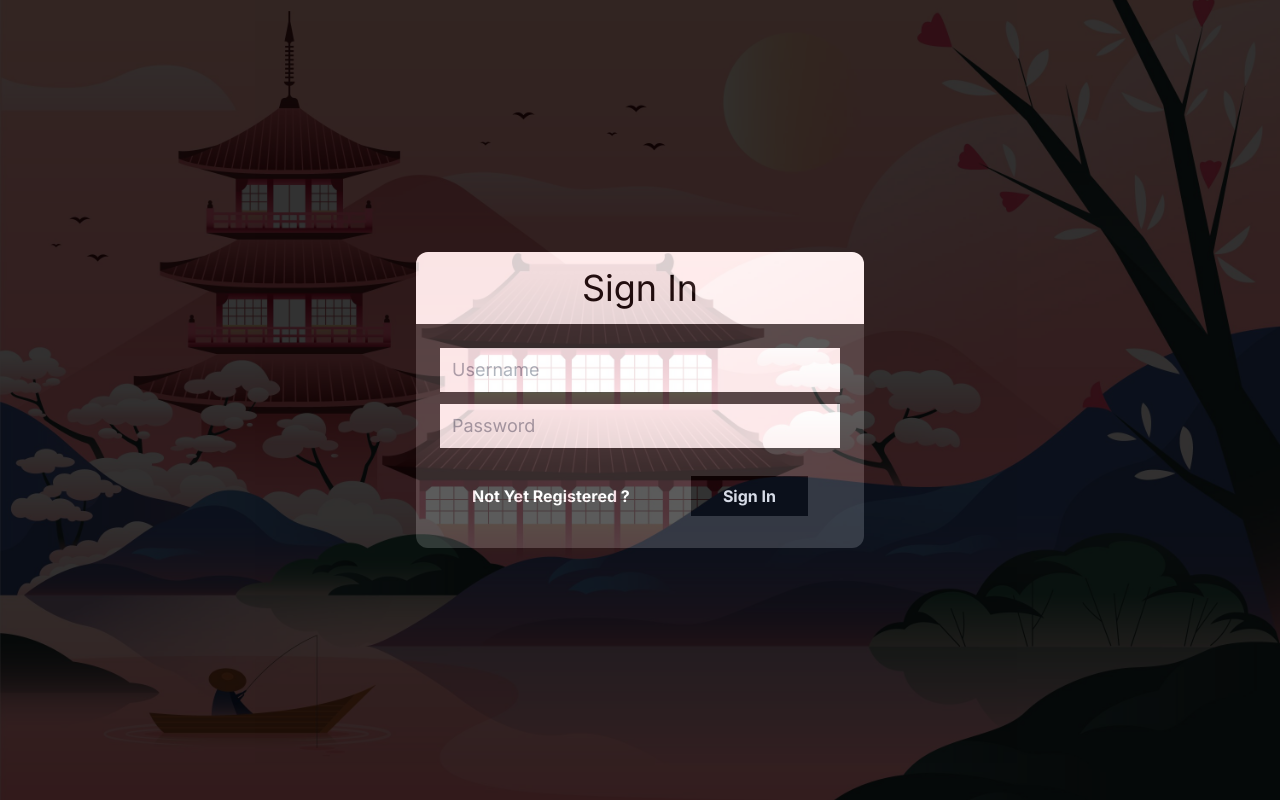
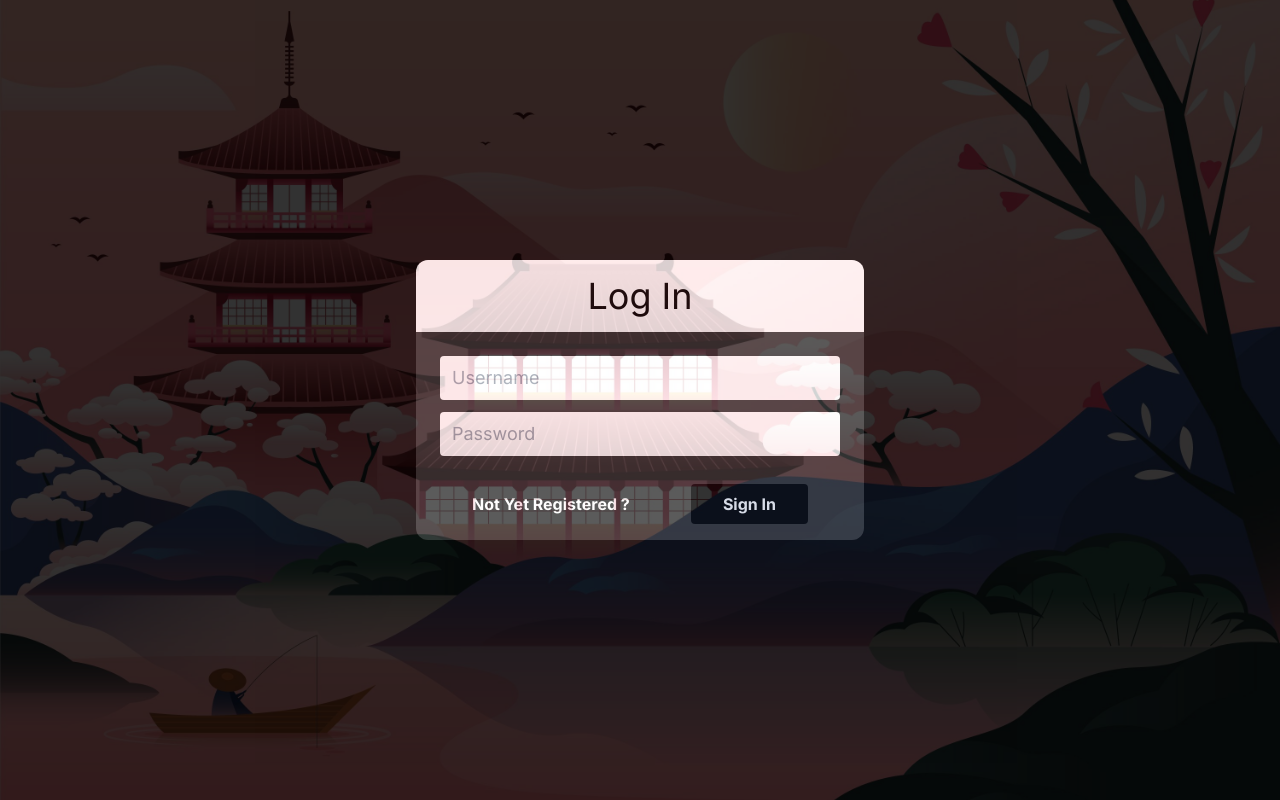
Before and after one commit to aswathyeg/next-js-experiment, a Next.js app: page /ui/login in a window 1280 px wide. Built offline with nearby package versions, Linux system fonts and the light colour scheme.

Commit message:
added sign up

```diff
--- a/app/ui/login/page.tsx
+++ b/app/ui/login/page.tsx
@@ -7,27 +7,29 @@ export default function LoginPage(){
             <div className="w-full h-screen flex justify-center items-center bg-black opacity-80">
                 <aside className="bg-white w-full max-w-md rounded-xl bg-opacity-20 shadow-lg shadow-black">
             <h1 className="text-center text-black font-dark text-4xl bg-white rounded-t-xl m-0 py-4">
-                Sign In
+                Log In
             </h1>
             <form action=""
-            className="p-6">
+            className="p-6 pb-2">
                 <input type="text"
                 name=""
                 placeholder="Username"
-                className="py-2 px-3 w-full text-black text-lg font-dark outline-darkRed "
+                className="py-2 px-3 w-full text-black text-lg font-dark outline-darkRed rounded hover:rounded-[16px]"
                 />
                 <input type="password"
                 name=""
                 placeholder="Password"
-                className="py-2 px-3 w-full text-black text-lg font-dark outline-darkRed mt-3"
+                className="py-2 px-3 w-full text-black text-lg font-dark outline-darkRed mt-3
+                rounded hover:rounded-[16px]"
                 />
                 <div className="flex mt-5 justify-between items-center  font-bold py-2 px-8">
-                    <Link href=""
+                    <Link href="/ui/sign-up"
                     className="text-white cursor-pointer
                     transition hover:text-darkRed"
                     >Not Yet Registered ?</Link>
                     <button type="submit"
-                   className="bg-black text-white  py-2 px-8 transition hover:text-darkRed" >
+                   className="bg-black text-white  py-2 px-8 transition hover:text-darkRed
+                   rounded hover:rounded-[16px]" >
                         Sign In
                     </button>
                 </div>
```
